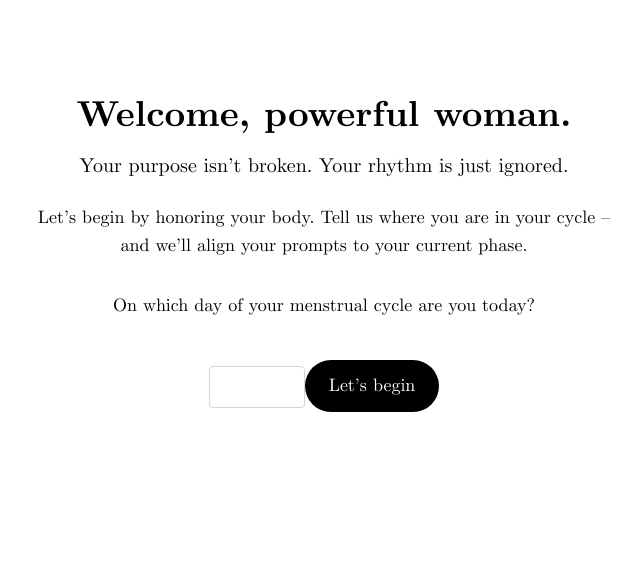
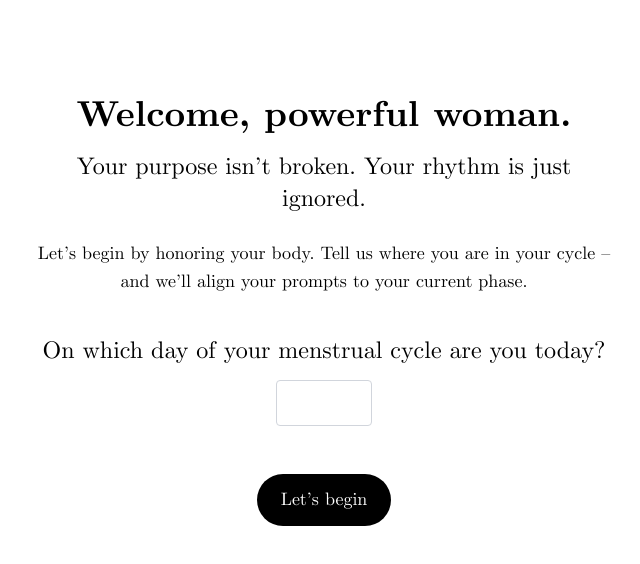
Before and after one commit to DrMvF/ikigaistrategist, a Next.js app: page /onboarding in a window 1280 px wide. Shown: the top 564 px of the page, without its empty margins (316-956 px from the left). Built offline with nearby package versions, Linux system fonts and the light colour scheme.

Commit message:
Style update: larger label font and spacing between input and button

```diff
--- a/app/onboarding/page.tsx
+++ b/app/onboarding/page.tsx
@@ -33,7 +33,7 @@ export default function OnboardingPage() {
         <h1 className="text-3xl sm:text-4xl font-bold mb-4">
           Welcome, powerful woman.
         </h1>
-        <p className="text-lg sm:text-xl mb-6">
+        <p className="text-xl sm:text-2xl mb-6">
           Your purpose isn’t broken. Your rhythm is just ignored.
         </p>
         <p className="text-base sm:text-lg mb-4">
@@ -42,9 +42,10 @@ export default function OnboardingPage() {
           and we’ll align your prompts to your current phase.
         </p>
 
-        <label className="block text-lg mb-2 mt-8" htmlFor="cycleDay">
+        <label className="block text-xl sm:text-2xl mb-3 mt-10" htmlFor="cycleDay">
           On which day of your menstrual cycle are you today?
         </label>
+
         <input
           type="number"
           id="cycleDay"
@@ -52,14 +53,16 @@ export default function OnboardingPage() {
           max={35}
           value={cycleDay}
           onChange={(e) => setCycleDay(Number(e.target.value))}
-          className="w-24 text-center px-3 py-2 rounded border border-gray-300 dark:border-gray-600 bg-white dark:bg-black text-black dark:text-white"
+          className="w-24 text-center px-3 py-2 rounded border border-gray-300 dark:border-gray-600 bg-white dark:bg-black text-black dark:text-white text-lg"
         />
 
         {error && <p className="text-red-500 mt-2">{error}</p>}
 
+        <div className="h-8" /> {/* Abstand zwischen Input und Button */}
+
         <button
           onClick={handleStart}
-          className="mt-8 bg-black text-white dark:bg-white dark:text-black px-6 py-3 rounded-full text-lg hover:bg-[#383838] dark:hover:bg-[#e5e5e5] transition-colors"
+          className="mt-4 bg-black text-white dark:bg-white dark:text-black px-6 py-3 rounded-full text-lg hover:bg-[#383838] dark:hover:bg-[#e5e5e5] transition-colors"
         >
           Let’s begin
         </button>
```
